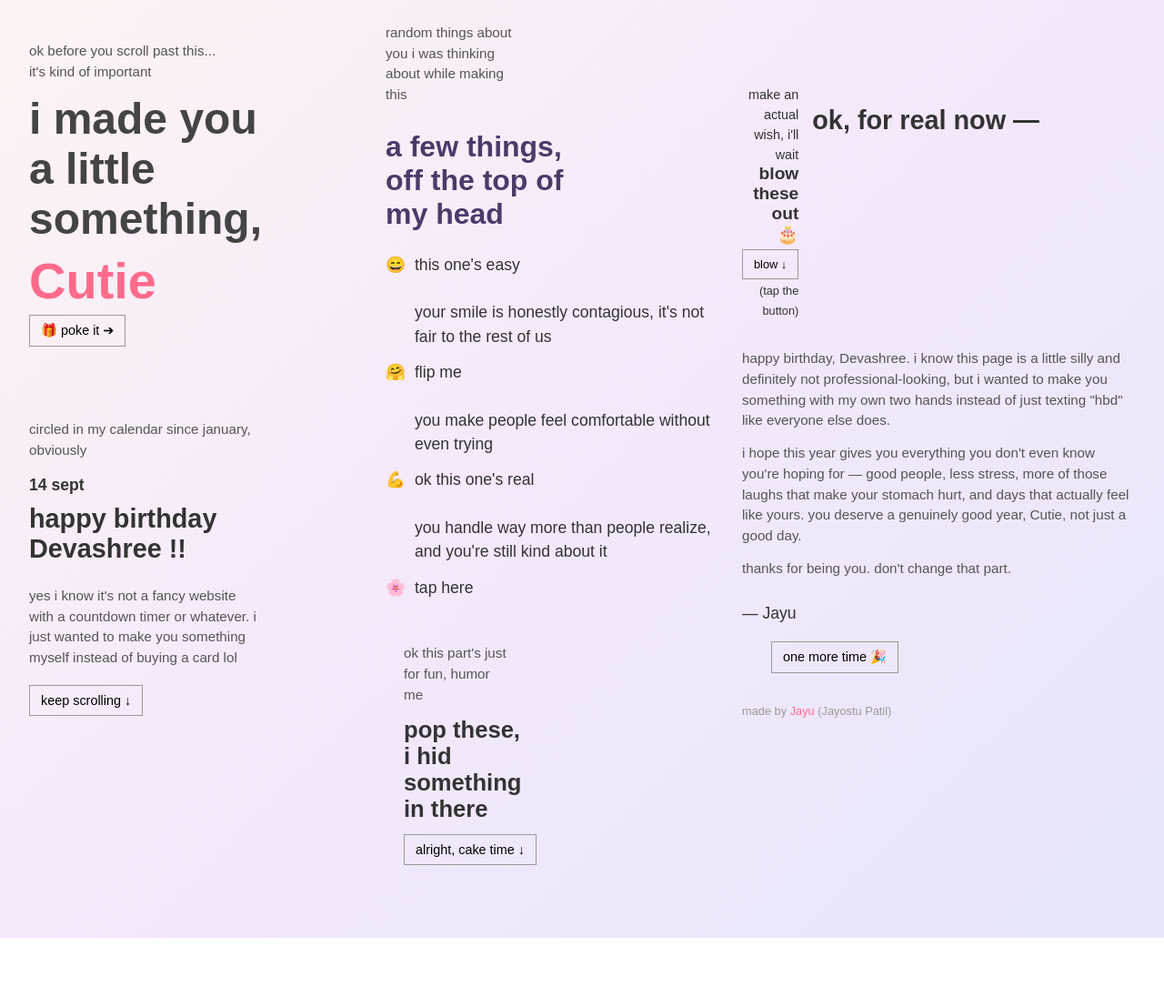
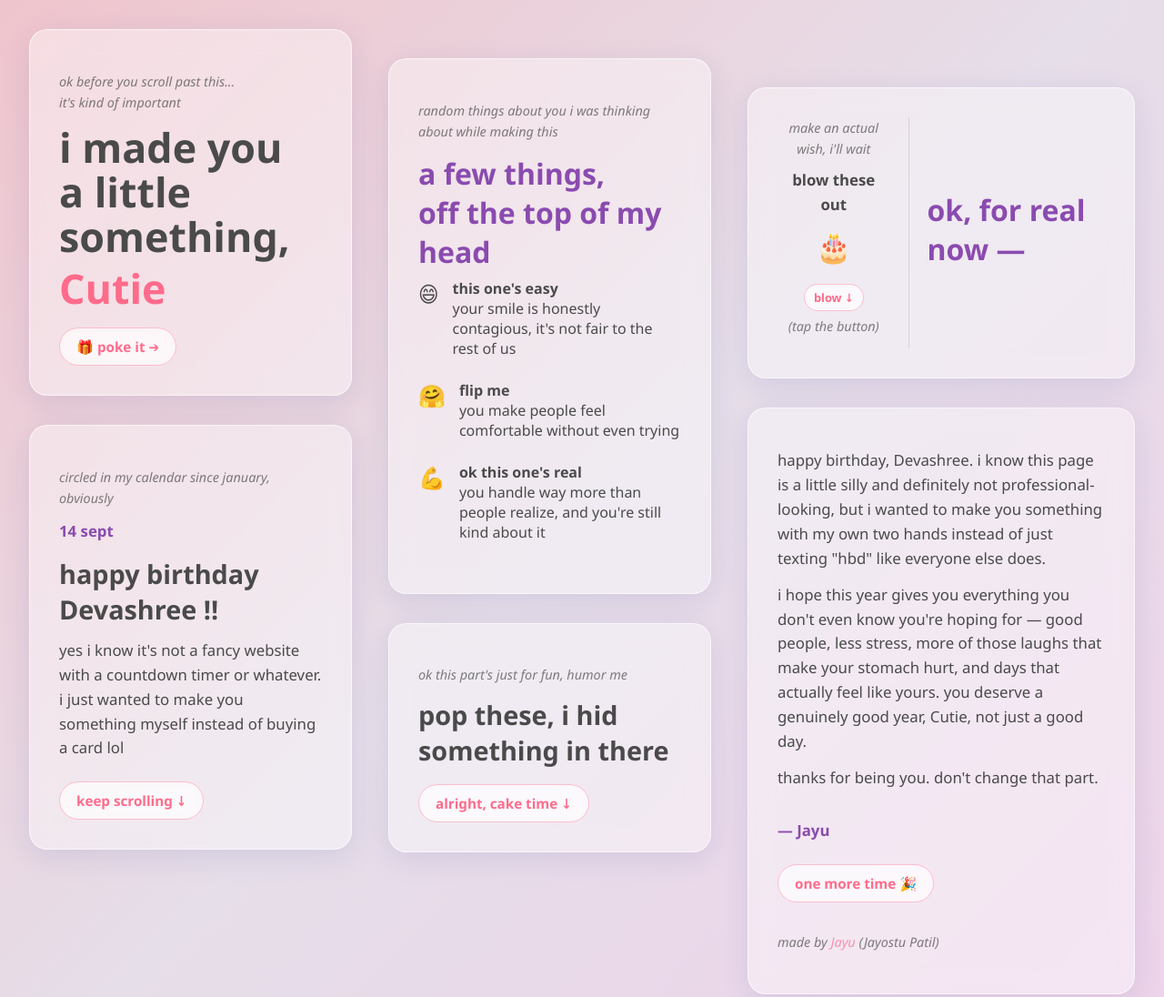
Before and after one commit to opjayostu-max/devashree, a plain HTML site: page index.html in a window 1280 px wide. Shown: the top 1096 px of the page at 91% size. Before the commit the page ends 1031 px from the top, so only its background shows below. Drawn offline with Linux system fonts and the light colour scheme.

Commit message:
Update index.html

```diff
--- a/index.html
+++ b/index.html
@@ -5,172 +5,260 @@
     <meta name="viewport" content="width=device-width, initial-scale=1.0">
     <title>Happy Birthday Devashree!</title>
     <style>
-        /* Base styling matching your original soft gradient */
+        /* --- CUTE ANIMATED BACKGROUND --- */
         body {
             margin: 0;
             padding: 2rem;
             min-height: 100vh;
-            font-family: Arial, Helvetica, sans-serif;
-            background: linear-gradient(135deg, #fdf4f4 0%, #f4e8fb 50%, #e6e6fa 100%);
-            color: #333;
+            font-family: 'Segoe UI', Tahoma, Geneva, Verdana, sans-serif;
+            color: #4a4a4a;
             overflow-x: hidden;
+            /* Animated Pastel Liquid Gradient */
+            background: linear-gradient(-45deg, #fbc2eb, #e6dee9, #ff9a9e, #fecfef);
+            background-size: 400% 400%;
+            animation: liquidBG 15s ease infinite;
         }
 
-        /* The container that handles the layout */
+        @keyframes liquidBG {
+            0% { background-position: 0% 50%; }
+            50% { background-position: 100% 50%; }
+            100% { background-position: 0% 50%; }
+        }
+
+        /* --- RESPONSIVE GRID LAYOUT --- */
         .layout-grid {
             display: grid;
-            grid-template-columns: 1fr; /* Mobile: 1 single column */
-            gap: 3rem;
-            max-width: 1400px;
+            grid-template-columns: 1fr; /* Mobile default: 1 column */
+            gap: 2rem;
+            max-width: 1300px;
             margin: 0 auto;
         }
 
-        /* Desktop: 3 scattered columns just like your screenshot */
         @media (min-width: 1000px) {
             .layout-grid {
-                grid-template-columns: 1fr 1fr 1.2fr;
-                gap: 2rem;
+                grid-template-columns: 1fr 1fr 1.2fr; /* Desktop: 3 columns */
+                gap: 2.5rem;
             }
-            /* Staggering columns to match the scattered look */
-            .col-2 {
-                margin-top: -20px;
-            }
-            .col-3 {
-                margin-top: 60px;
-            }
+            .col-2 { margin-top: 2rem; }
+            .col-3 { margin-top: 4rem; }
         }
 
-        /* Text Block Styling */
-        .text-block {
-            margin-bottom: 3rem;
+        /* --- LIQUID GLASS UI CARDS --- */
+        .glass-card {
+            background: rgba(255, 255, 255, 0.4);
+            backdrop-filter: blur(12px);
+            -webkit-backdrop-filter: blur(12px);
+            border: 1px solid rgba(255, 255, 255, 0.6);
+            border-radius: 20px;
+            padding: 2rem;
+            margin-bottom: 2rem;
+            box-shadow: 0 8px 32px 0 rgba(31, 38, 135, 0.1);
+            transition: transform 0.3s ease, box-shadow 0.3s ease;
         }
 
-        h1 {
-            font-size: 3rem;
-            margin: 0.5rem 0;
-            color: #444;
+        .glass-card:hover {
+            transform: translateY(-5px);
+            box-shadow: 0 12px 40px 0 rgba(31, 38, 135, 0.15);
         }
 
-        .highlight-pink {
-            color: #ff6b8b;
-            font-size: 3.5rem;
-            margin: 0;
+        /* --- TYPOGRAPHY & COLORS --- */
+        h1 {
+            font-size: 2.8rem;
+            margin: 0.5rem 0;
+            line-height: 1.1;
         }
 
-        .highlight-purple {
-            color: #4a3b69;
-            font-size: 2rem;
-            margin-bottom: 1.5rem;
-        }
+        .highlight-pink { color: #ff6b8b; }
+        .highlight-purple { color: #8a4baf; font-size: 2rem; margin-top: 0; }
+
+        h2 { font-size: 1.8rem; margin: 0.5rem 0; }
 
         p {
-            line-height: 1.5;
-            font-size: 1.1rem;
+            line-height: 1.6;
+            font-size: 1.05rem;
             margin: 0.8rem 0;
         }
 
         .small-text {
-            font-size: 0.95rem;
-            color: #555;
+            font-size: 0.9rem;
+            opacity: 0.7;
+            font-style: italic;
         }
 
-        /* Interactive element styling (matching your screenshot) */
-        .simple-btn {
-            background: transparent;
-            border: 1px solid #999;
-            padding: 8px 12px;
+        /* --- INTERACTIVE BUTTONS --- */
+        .cute-btn {
+            background: rgba(255, 255, 255, 0.5);
+            border: 1px solid rgba(255, 107, 139, 0.4);
+            padding: 10px 18px;
+            border-radius: 30px;
             cursor: pointer;
             font-family: inherit;
-            font-size: 0.9rem;
-            margin-top: 5px;
-            display: inline-block;
+            font-size: 0.95rem;
+            color: #ff6b8b;
+            font-weight: bold;
+            margin-top: 10px;
+            transition: all 0.3s ease;
+            backdrop-filter: blur(5px);
         }
 
-        .simple-btn:hover {
-            background: rgba(255,255,255,0.5);
+        .cute-btn:hover {
+            background: rgba(255, 107, 139, 0.8);
+            color: white;
+            transform: scale(1.05);
         }
 
-        .emoji-list p {
-            display: flex;
-            gap: 10px;
-            align-items: flex-start;
-        }
+        .emoji-flex { display: flex; gap: 15px; margin-bottom: 1.5rem; }
+        .emoji-flex span:first-child { font-size: 1.5rem; }
 
-        .scattered-text {
-            padding-left: 20px;
-            margin-top: 2rem;
+        /* Confetti Canvas */
+        #confetti-canvas {
+            position: fixed;
+            top: 0; left: 0;
+            width: 100vw; height: 100vh;
+            pointer-events: none;
+            z-index: 9999;
         }
     </style>
 </head>
 <body>
 
+    <!-- Canvas for JavaScript Confetti -->
+    <canvas id="confetti-canvas"></canvas>
+
     <div class="layout-grid">
 
-        <!-- COLUMN 1: The Left Side -->
+        <!-- COLUMN 1 -->
         <div class="col-1">
-            <div class="text-block">
+            <div class="glass-card">
                 <p class="small-text">ok before you scroll past this...<br>it's kind of important</p>
                 <h1>i made you<br>a little<br>something,</h1>
                 <h1 class="highlight-pink">Cutie</h1>
-                <button class="simple-btn">🎁 poke it ➔</button>
+                <button class="cute-btn" id="poke-btn">🎁 poke it ➔</button>
             </div>
 
-            <div class="text-block" style="margin-top: 5rem;">
-                <p class="small-text">circled in my calendar since january,<br>obviously</p>
-                <p style="font-weight: bold; margin-bottom: 0;">14 sept</p>
-                <h2 style="font-size: 1.8rem; margin-top: 0.5rem;">happy birthday<br>Devashree !!</h2>
-                <p class="small-text" style="max-width: 250px;">yes i know it's not a fancy website with a countdown timer or whatever. i just wanted to make you something myself instead of buying a card lol</p>
-                <button class="simple-btn">keep scrolling ↓</button>
+            <div class="glass-card">
+                <p class="small-text">circled in my calendar since january, obviously</p>
+                <p style="font-weight: bold; color: #8a4baf;">14 sept</p>
+                <h2>happy birthday<br>Devashree !!</h2>
+                <p>yes i know it's not a fancy website with a countdown timer or whatever. i just wanted to make you something myself instead of buying a card lol</p>
+                <button class="cute-btn" onclick="window.scrollBy({top: 300, behavior: 'smooth'})">keep scrolling ↓</button>
             </div>
         </div>
 
-        <!-- COLUMN 2: The Middle Area -->
+        <!-- COLUMN 2 -->
         <div class="col-2">
-            <div class="text-block">
-                <p class="small-text">random things about<br>you i was thinking<br>about while making<br>this</p>
-                <h2 class="highlight-purple">a few things,<br>off the top of<br>my head</h2>
+            <div class="glass-card">
+                <p class="small-text">random things about you i was thinking about while making this</p>
+                <h2 class="highlight-purple">a few things,<br>off the top of my head</h2>
 
-                <div class="emoji-list">
-                    <p><span>😄</span> <span>this one's easy<br><br>your smile is honestly contagious, it's not fair to the rest of us</span></p>
-                    <p><span>🤗</span> <span>flip me<br><br>you make people feel comfortable without even trying</span></p>
-                    <p><span>💪</span> <span>ok this one's real<br><br>you handle way more than people realize, and you're still kind about it</span></p>
-                    <p><span>🌸</span> <span>tap here</span></p>
+                <div class="emoji-flex">
+                    <span>😄</span> <div><strong>this one's easy</strong><br>your smile is honestly contagious, it's not fair to the rest of us</div>
+                </div>
+                <div class="emoji-flex">
+                    <span>🤗</span> <div><strong>flip me</strong><br>you make people feel comfortable without even trying</div>
+                </div>
+                <div class="emoji-flex">
+                    <span>💪</span> <div><strong>ok this one's real</strong><br>you handle way more than people realize, and you're still kind about it</div>
                 </div>
             </div>
 
-            <div class="text-block scattered-text">
-                <p class="small-text">ok this part's just<br>for fun, humor<br>me</p>
-                <h2 style="font-size: 1.6rem; margin: 0.5rem 0;">pop these,<br>i hid<br>something<br>in there</h2>
-                <button class="simple-btn">alright, cake time ↓</button>
+            <div class="glass-card">
+                <p class="small-text">ok this part's just for fun, humor me</p>
+                <h2>pop these, i hid something in there</h2>
+                <button class="cute-btn" id="cake-btn">alright, cake time ↓</button>
             </div>
         </div>
 
-        <!-- COLUMN 3: The Right Side -->
+        <!-- COLUMN 3 -->
         <div class="col-3">
-            <div class="text-block">
-                <div style="display: flex; gap: 15px; margin-bottom: 2rem; font-weight: bold; font-size: 1.2rem;">
-                    <div style="text-align: right;">
-                        <span style="font-weight: normal; font-size: 0.9rem;">make an<br>actual<br>wish, i'll<br>wait</span><br>
-                        blow<br>these<br>out<br>
-                        🎂<br>
-                        <button class="simple-btn" style="font-size: 0.8rem;">blow ↓</button><br>
-                        <span style="font-weight: normal; font-size: 0.8rem;">(tap the<br>button)</span>
-                    </div>
-                    <div>
-                        <h2>ok, for real now —</h2>
-                    </div>
+            <div class="glass-card" style="display: flex; gap: 20px; align-items: center;">
+                <div style="text-align: center; border-right: 1px solid rgba(0,0,0,0.1); padding-right: 20px;">
+                    <p class="small-text" style="margin:0;">make an actual wish, i'll wait</p>
+                    <p style="font-weight:bold; margin: 10px 0;">blow these out</p>
+                    <div id="candle" style="font-size: 2rem; margin-bottom: 10px;">🎂</div>
+                    <button class="cute-btn" id="blow-btn" style="font-size: 0.8rem; padding: 5px 10px;">blow ↓</button>
+                    <p class="small-text" style="margin-top: 5px;">(tap the button)</p>
                 </div>
+                <div>
+                    <h2 class="highlight-purple">ok, for real now —</h2>
+                </div>
+            </div>
 
-                <p class="small-text">happy birthday, Devashree. i know this page is a little silly and definitely not professional-looking, but i wanted to make you something with my own two hands instead of just texting "hbd" like everyone else does.</p>
-                <p class="small-text">i hope this year gives you everything you don't even know you're hoping for — good people, less stress, more of those laughs that make your stomach hurt, and days that actually feel like yours. you deserve a genuinely good year, Cutie, not just a good day.</p>
-                <p class="small-text">thanks for being you. don't change that part.</p>
-                <p style="margin-top: 1.5rem;">— Jayu</p>
-                <button class="simple-btn" style="margin-left: 2rem;">one more time 🎉</button>
-                <p style="color: #999; font-size: 0.8rem; margin-top: 2rem;">made by <span style="color: #ff6b8b;">Jayu</span> (Jayostu Patil)</p>
+            <div class="glass-card">
+                <p>happy birthday, Devashree. i know this page is a little silly and definitely not professional-looking, but i wanted to make you something with my own two hands instead of just texting "hbd" like everyone else does.</p>
+                <p>i hope this year gives you everything you don't even know you're hoping for — good people, less stress, more of those laughs that make your stomach hurt, and days that actually feel like yours. you deserve a genuinely good year, Cutie, not just a good day.</p>
+                <p>thanks for being you. don't change that part.</p>
+                <p style="margin-top: 2rem; font-weight: bold; color: #8a4baf;">— Jayu</p>
+                <button class="cute-btn" id="more-time-btn">one more time 🎉</button>
+                <p class="small-text" style="margin-top: 2rem;">made by <span class="highlight-pink">Jayu</span> (Jayostu Patil)</p>
             </div>
         </div>
 
     </div>
 
+    <!-- --- JAVASCRIPT / UI LOGIC --- -->
+    <script>
+        // 1. Blow out the candle logic
+        document.getElementById('blow-btn').addEventListener('click', function() {
+            const candle = document.getElementById('candle');
+            candle.innerHTML = '💨'; // Changes cake to wind puff
+            candle.style.opacity = '0.5';
+            this.innerText = 'yay! ✨';
+        });
+
+        // 2. Simple Confetti System for Buttons
+        const canvas = document.getElementById('confetti-canvas');
+        const ctx = canvas.getContext('2d');
+        canvas.width = window.innerWidth;
+        canvas.height = window.innerHeight;
+
+        let particles = [];
+        const colors = ['#ff6b8b', '#8a4baf', '#ffffff', '#ff9a9e'];
+
+        function createConfetti(x, y) {
+            for (let i = 0; i < 50; i++) {
+                particles.push({
+                    x: x,
+                    y: y,
+                    r: Math.random() * 6 + 2,
+                    dx: Math.random() * 10 - 5,
+                    dy: Math.random() * -10 - 5,
+                    color: colors[Math.floor(Math.random() * colors.length)]
+                });
+            }
+        }
+
+        function animateConfetti() {
+            ctx.clearRect(0, 0, canvas.width, canvas.height);
+            particles.forEach((p, index) => {
+                p.dy += 0.3; // gravity
+                p.x += p.dx;
+                p.y += p.dy;
+                ctx.beginPath();
+                ctx.arc(p.x, p.y, p.r, 0, Math.PI * 2);
+                ctx.fillStyle = p.color;
+                ctx.fill();
+                if (p.y > canvas.height) particles.splice(index, 1);
+            });
+            requestAnimationFrame(animateConfetti);
+        }
+        animateConfetti(); // Start loop
+
+        // Attach confetti to specific buttons
+        document.getElementById('poke-btn').addEventListener('click', (e) => {
+            createConfetti(e.clientX, e.clientY);
+        });
+
+        document.getElementById('more-time-btn').addEventListener('click', (e) => {
+            createConfetti(e.clientX, e.clientY);
+            createConfetti(window.innerWidth / 2, window.innerHeight / 2); // extra burst in middle
+        });
+
+        // Resize canvas if window changes
+        window.addEventListener('resize', () => {
+            canvas.width = window.innerWidth;
+            canvas.height = window.innerHeight;
+        });
+    </script>
 </body>
 </html>
```
